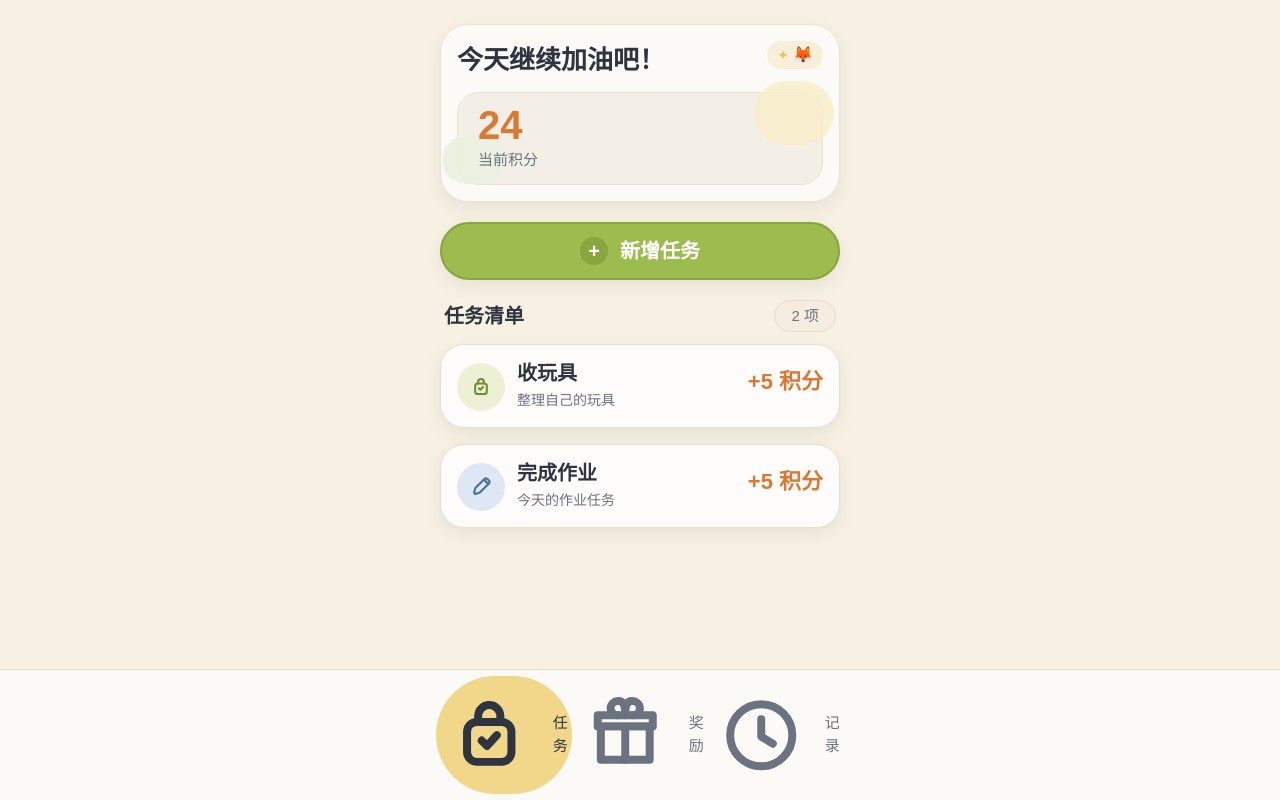
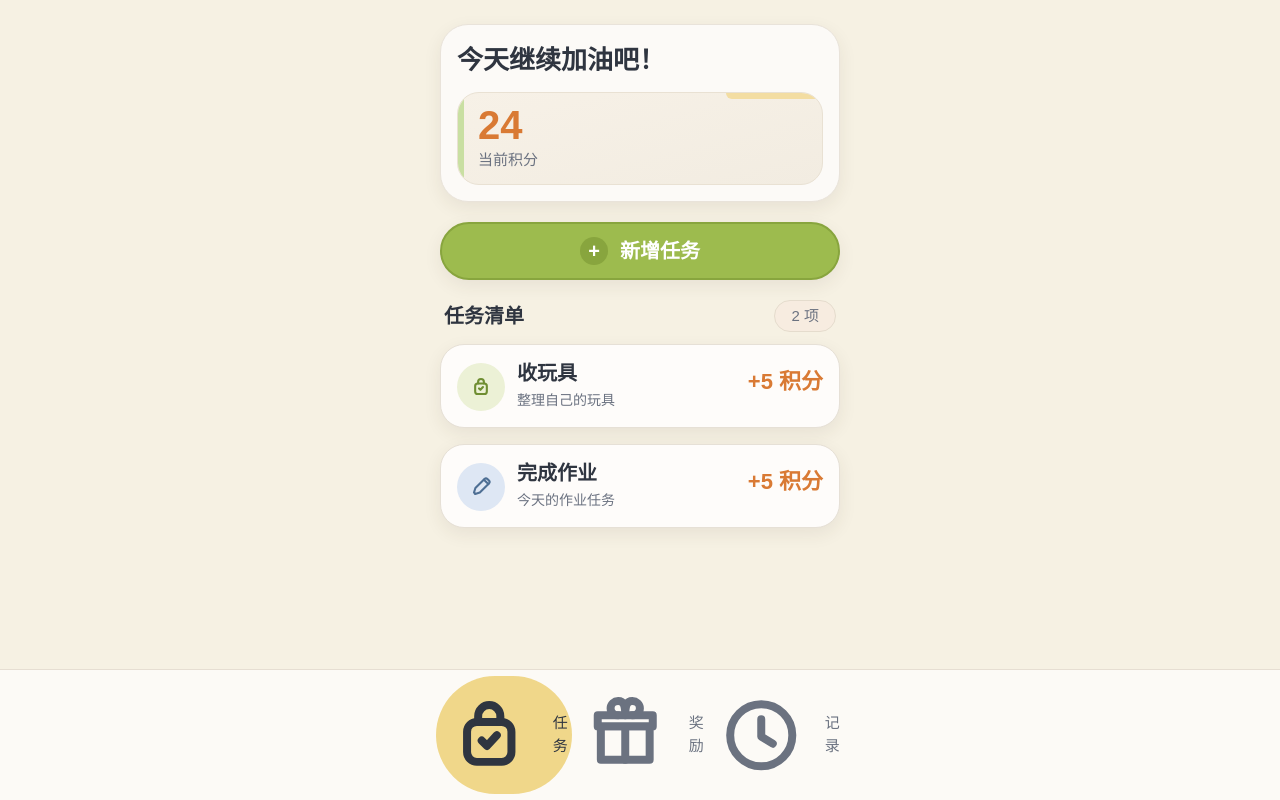
Before and after one commit to mimir518/KidXP, a React (Vite) app: page / in a window 1280 px wide. Built offline with nearby package versions, Linux system fonts and the light colour scheme.

Commit message:
style: switch points card to color-only decoration

```diff
--- a/src/App.jsx
+++ b/src/App.jsx
@@ -124,16 +124,11 @@ export default function App() {
     <main className="mx-auto min-h-screen w-full max-w-md bg-[#F6F1E3] px-6 pb-24 pt-6">
       <section className="relative rounded-[28px] border border-[#E9E3DA] bg-[#FCFAF7] p-4 shadow-[0_6px_18px_rgba(70,57,34,0.08)]">
         <h1 className="text-[26px] font-semibold text-[#2F3540]">今天继续加油吧！</h1>
-        <div className="relative mt-3 rounded-[22px] border border-[#E9E1D3] bg-[#F4EFE6] px-5 py-3">
-          <div className="pointer-events-none absolute -right-3 -top-3 h-16 w-20 rounded-full bg-[#F9EEC9]/80" />
-          <div className="pointer-events-none absolute -left-4 bottom-0 h-12 w-16 rounded-full bg-[#E9F1DF]/80" />
+        <div className="relative mt-3 overflow-hidden rounded-[22px] border border-[#E9E1D3] bg-gradient-to-br from-[#F7F1E7] to-[#F2ECE1] px-5 py-3">
+          <div className="pointer-events-none absolute left-0 top-0 h-full w-1.5 bg-[#C9DFA2]" />
+          <div className="pointer-events-none absolute right-0 top-0 h-1.5 w-24 rounded-bl-full bg-[#F3DDA2]" />
           <p className="relative z-10 text-[40px] font-bold leading-[1] text-[#D97A34]">{totalPoints}</p>
           <p className="relative z-10 mt-1 text-[15px] text-[#6B7280]">当前积分</p>
-        </div>
-
-        <div className="pointer-events-none absolute right-4 top-4 flex items-center gap-1 rounded-full bg-[#F7EFD9] px-2.5 py-1">
-          <span className="text-sm text-[#E9C45E]">✦</span>
-          <span className="text-base leading-none">🦊</span>
         </div>
       </section>
 
```
